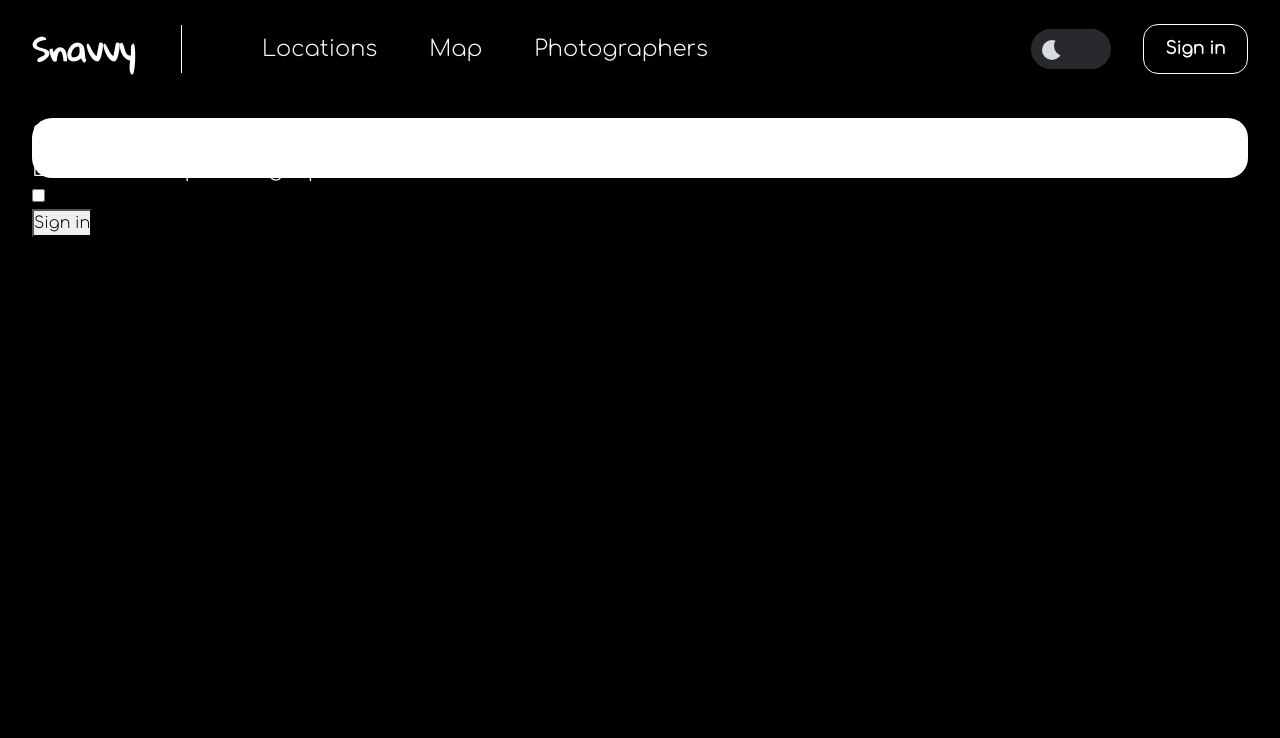
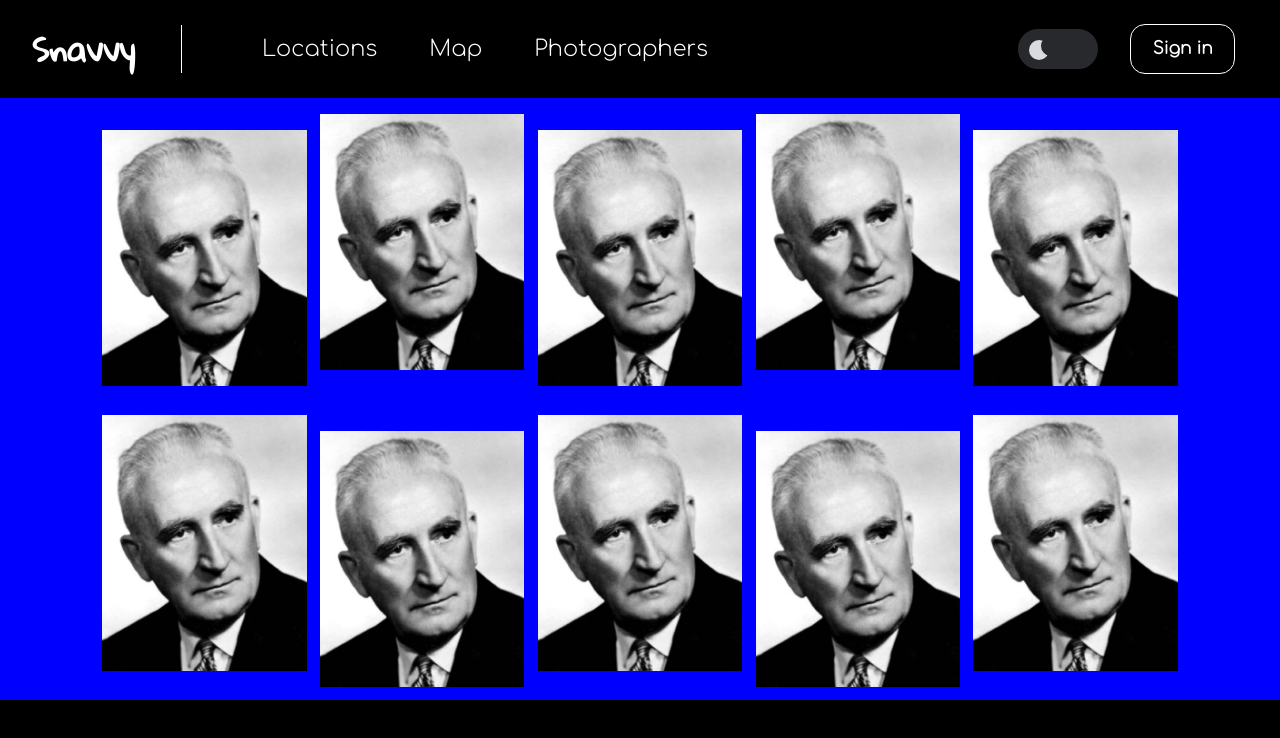
Before and after one commit to deltaonlyone/2V2K, a React (Create React App) app: page / in a window 1280 px wide. Shown: the top 738 px of the page. Built offline with nearby package versions, Linux system fonts and the light colour scheme.

Commit message:
added PhotoSet position and menu navbar animation fixed

```diff
--- a/src/App.js
+++ b/src/App.js
@@ -1,7 +1,7 @@
 import './App.css';
 import './styles/bootstrap-5.3.3-dist/css/bootstrap.min.css';
-import {NavbarExpanded} from "./NavBarExpanded/NavbarExpanded";
-import NavbarSecond from "./NavbarSecond";
+import {NavbarExpanded} from "./ProjectElements/NavBarExpanded/NavbarExpanded";
+import {PhotoSet} from "./ProjectElements/PhotoSet/PhotoSet";
 import {Helmet} from 'react-helmet';
 import UsersList from './UsersList';
 import AllUsersPhotos from "./AllUsersPhotos";
@@ -19,7 +19,7 @@ const App = () => {
 
             <NavbarExpanded></NavbarExpanded>
 
-            <NavbarSecond></NavbarSecond>
+            <PhotoSet></PhotoSet>
 
             {/*<div>*/}
             {/*    <UsersList/>*/}
--- a/src/NavbarSecond.css
+++ /dev/null
@@ -1,25 +0,0 @@
-.nav__brand {
-
-}
-
-.nav__collapsable{
-
-}
-
-header {
-    background-color: white;
-    height: 60px;
-    width: 95vw;
-    margin: 20px auto auto;
-    border-radius: 20px;
-}
-header > nav > ul {
-    display: flex;
-    justify-content: space-between;
-    padding-top: 18px;
-}
-header > nav > ul > li > a {
-    color: black;
-    text-decoration: none;
-    font-size: 22px;
-}
--- a/src/NavbarSecond.js
+++ /dev/null
@@ -1,31 +0,0 @@
-import React from 'react';
-import './NavbarSecond.css';
-
-function NavbarSecond(props) {
-    return (
-        <header>
-            <a href="/" className="nav__brand">Snavvy</a>
-
-            <div className="nav__collapsable">
-
-                <a href="#" className="underline-hover">Locations</a>
-                <a href="#" className="underline-hover">Map</a>
-                <a href="#" className="underline-hover">Photographers</a>
-
-
-                <div className="toggle-switch">
-                    <label className="switch-label">
-                        <input type="checkbox" className="checkbox"></input>
-                        <span className="slider"></span>
-                    </label>
-                </div>
-                <div className="nav__cta">
-                    <button className="buttonNavbar">Sign in</button>
-                </div>
-
-            </div>
-        </header>
-    );
-}
-
-export default NavbarSecond;
--- a/src/NavBarExpanded/NavbarExpanded.js
+++ b/src/ProjectElements/NavBarExpanded/NavbarExpanded.js
@@ -6,8 +6,8 @@ export function NavbarExpanded(props) {
     const handleToggle = () => {
         setIsExpanded(!isExpanded);
 
-        const x = document.getElementsByClassName('container_top')[0];
-        x.classList.toggle("change");
+        const x = document.querySelector(`.${styles.container_top}`);
+        x.classList.toggle(styles.change); // Використовуємо styles.change
     };
 
 
@@ -36,9 +36,9 @@ export function NavbarExpanded(props) {
 
             <button className={styles.nav__collapser} onClick={handleToggle}>
                 <div className={styles.container_top}>
-                    <div id="bar1" className={styles.bars}></div>
-                    <div id="bar2" className={styles.bars}></div>
-                    <div id="bar3" className={styles.bars}></div>
+                    <div id={styles['bar1']} className={styles.bars}></div>
+                    <div id={styles['bar2']} className={styles.bars}></div>
+                    <div id={styles['bar3']} className={styles.bars}></div>
                 </div>
 
             </button>
--- a/src/NavBarExpanded/NavbarTopCss.module.css
+++ b/src/ProjectElements/NavBarExpanded/NavbarTopCss.module.css
@@ -14,7 +14,7 @@
 /* Non-navbar specific stuff moved to bottom of file */
 
 .nav {
-    width: 100vw;
+    width: 99vw;
     display: grid;
     align-items: center;
     padding: 1.5rem 2rem;
--- /dev/null
+++ b/src/ProjectElements/PhotoSet/PhotoSet.js
@@ -0,0 +1,40 @@
+import React from 'react';
+import styles from './PhotoSetStyles.module.css';
+import randomPhoto1 from './randomPhoto.jpg';
+
+
+export function PhotoSet(props) {
+
+
+
+    return (
+        <nav className={styles.container}>
+            <div className={styles['photoSetTop']}>
+                <img className = {styles['photoTop1']} src={randomPhoto1} alt="" />
+                <img className = {styles['photoTop2']} src={randomPhoto1} alt="" />
+                <img className = {styles['photoTop1']} src={randomPhoto1} alt="" />
+                <img className = {styles['photoTop2']} src={randomPhoto1} alt="" />
+                <img className = {styles['photoTop1']} src={randomPhoto1} alt="" />
+            </div>
+
+            <div className={styles['photoSetDown']}>
+                <img className = {styles['photoDown1']} src={randomPhoto1} alt="" />
+                <img className = {styles['photoDown2']} src={randomPhoto1} alt="" />
+                <img className = {styles['photoDown1']} src={randomPhoto1} alt="" />
+                <img className = {styles['photoDown2']} src={randomPhoto1} alt="" />
+                <img className = {styles['photoDown1']} src={randomPhoto1} alt="" />
+            </div>
+
+
+
+
+
+
+
+
+
+
+
+        </nav>
+    );
+}
--- /dev/null
+++ b/src/ProjectElements/PhotoSet/PhotoSetStyles.module.css
@@ -0,0 +1,46 @@
+.container{
+    background-color: blue;
+    width: 100%;
+    height: 47vw;
+}
+
+.photoSetTop{
+    height:50%;
+    width:100%;
+    display: flex;
+    justify-content: space-between;
+    padding: 0 8% 0 8%;
+}
+
+.photoSetDown{
+    height:50%;
+    width:100%;
+    display: flex;
+    justify-content: space-between;
+    padding: 0 8% 0 8%;
+}
+
+.photoTop1{
+    margin-top: 3%;
+    height: 85%;
+    width: 19%;
+}
+
+.photoTop2{
+    margin-top: 1.5%;
+    height: 85%;
+    width: 19%;
+}
+
+.photoDown1{
+    margin-top: 1.5%;
+    height: 85%;
+    width: 19%;
+}
+
+
+.photoDown2{
+    margin-top: 3%;
+    height: 85%;
+    width: 19%;
+}
```
Also changed, not shown: src/ProjectElements/PhotoSet/randomPhoto.jpg (added), 1 other file (tests, documents, lock files or other folders).
